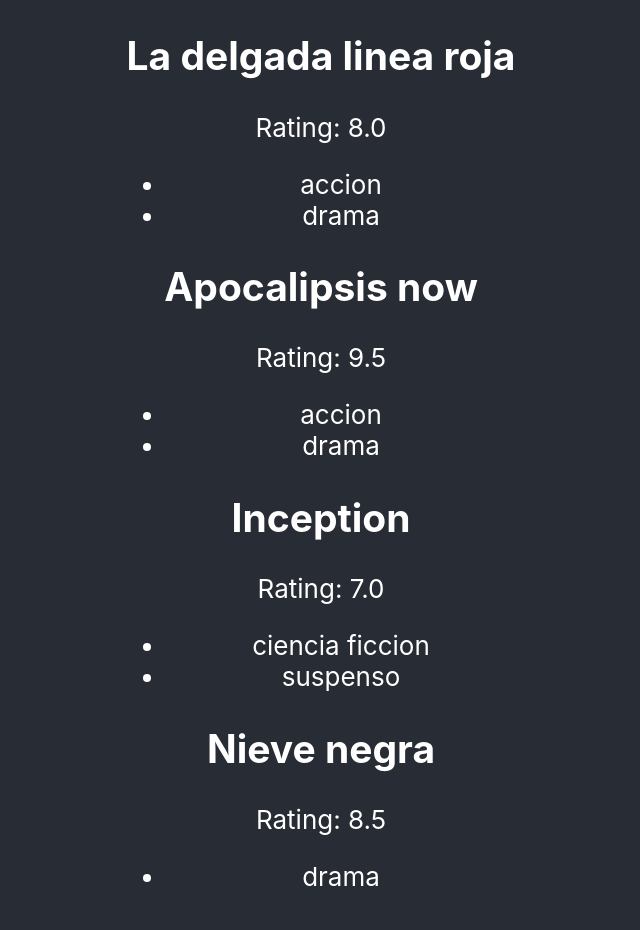
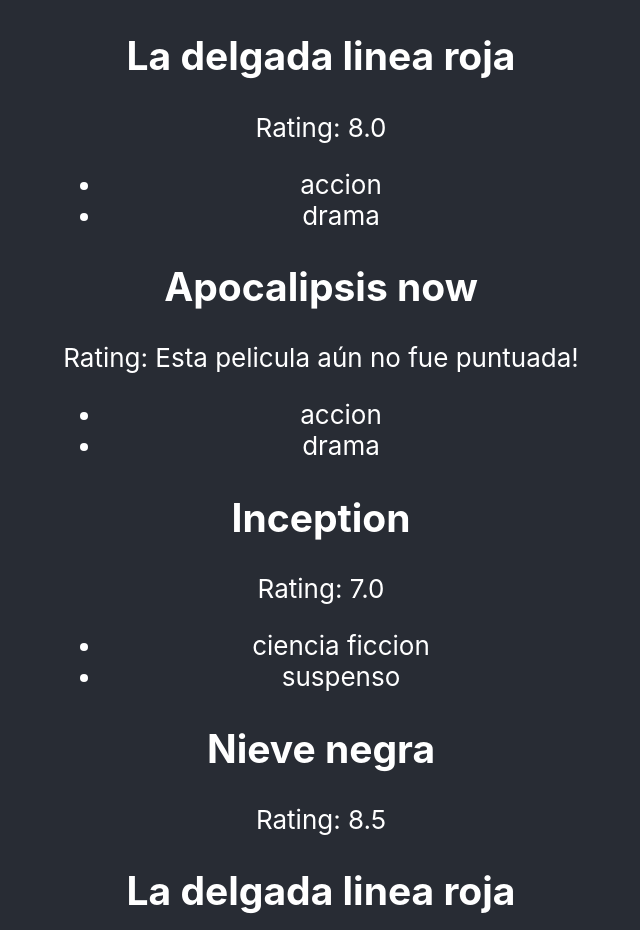
Before and after one commit to Mora-Dav/react-playground, a React (Create React App) app: page / in a window 1280 px wide. Shown: the top 930 px of the page, without its empty margins (319-959 px from the left). Built offline with nearby package versions, Linux system fonts and the light colour scheme.

Commit message:
defaultProps

```diff
--- a/src/components/Pelicula.js
+++ b/src/components/Pelicula.js
@@ -2,18 +2,30 @@ import React from 'react' ;
 
 function Pelicula(props) {
 
+    let listadoDeGeneros;
+
+    if (props.generos != null) {
+        listadoDeGeneros =
+        <ul>
+            {props.generos.map( (genero,i) => <li key={genero+i} > {genero} </li>)}
+        </ul>
+    } else {
+        listadoDeGeneros = ""
+    }
 
     return (
-        <>
+        <div>
             <h2>{props.titulo}</h2>
             <p>Rating: {props.rating} </p>
-            <ul>
-                {props.generos.map( (genero,i) => <li key={genero+i} > {genero} </li>)}
-            </ul>
-        </>
+                { listadoDeGeneros }
+        </div>
     )
 }
 
+Pelicula.defaultProps = {
+    rating : "Esta pelicula aún no fue puntuada!",
+    generos : null
+}
 
 
 export default Pelicula ;
--- a/src/components/TiraPeliculas.js
+++ b/src/components/TiraPeliculas.js
@@ -4,9 +4,9 @@ function TiraPeliculas() {
     return (
         <div>
             <Pelicula rating = '8.0' titulo= 'La delgada linea roja'generos ={['accion', 'drama']} />
-            <Pelicula rating = '9.5' titulo = 'Apocalipsis now' generos ={['accion', 'drama']} />
+            <Pelicula titulo = 'Apocalipsis now' generos ={['accion', 'drama']} />
             <Pelicula rating = '7.0' titulo = 'Inception' generos = {['ciencia ficcion', 'suspenso']} />
-            <Pelicula rating = '8.5' titulo = 'Nieve negra'generos = {['drama']} />
+            <Pelicula rating = '8.5' titulo = 'Nieve negra' />
         </div>
     )
 }
```
